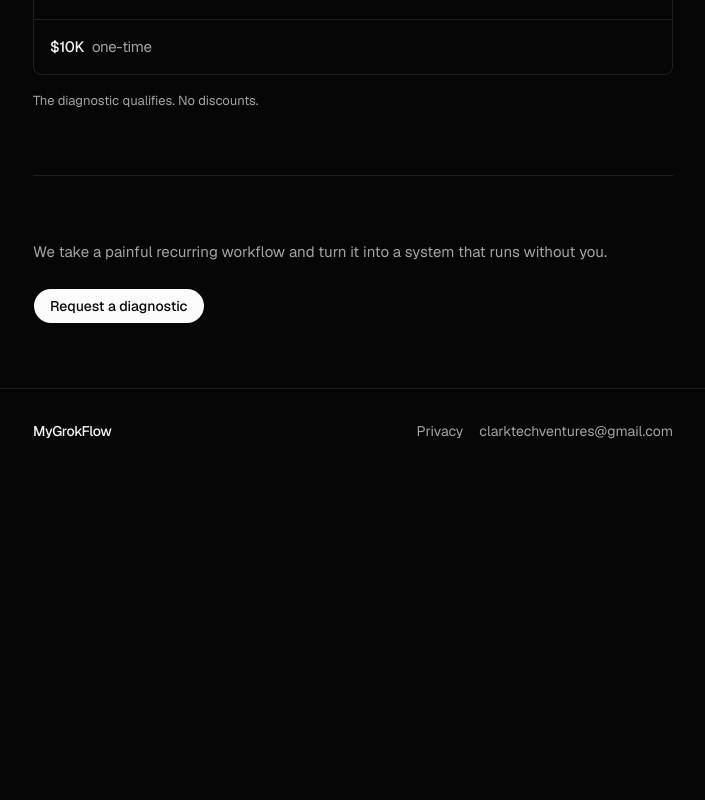
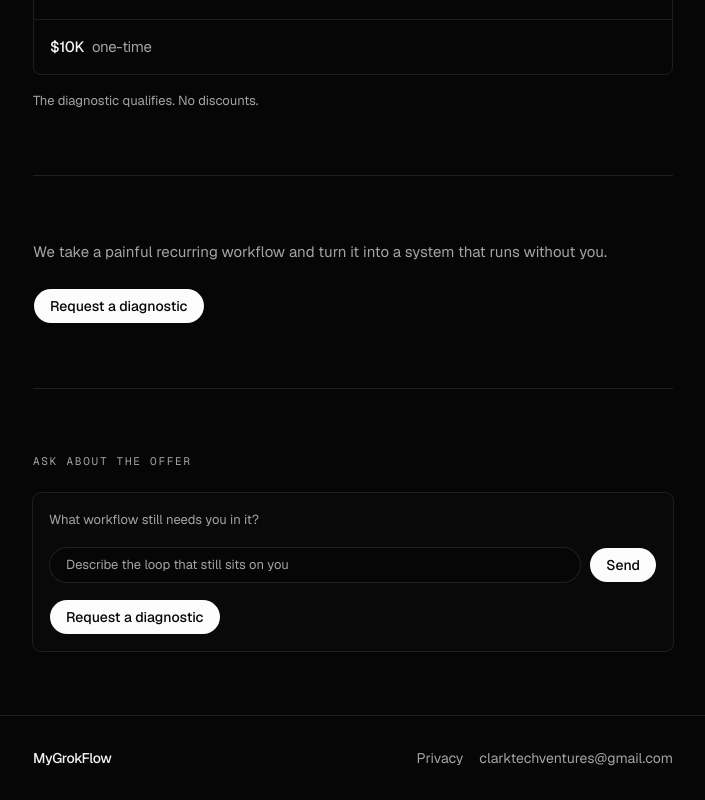
Before and after one commit to Josefusan/mygrokflow, a Next.js app: page / in a window 1280 px wide. Shown: the part 2281-3081 px from the top of the page, without its empty margins (287-992 px from the left). Before the commit the page ends 2754 px from the top, so only its background shows below. Built offline with nearby package versions, Linux system fonts and the light colour scheme.

Commit message:
Add lead chat scaffold with canned Q&A

```diff
--- a/components/landing.tsx
+++ b/components/landing.tsx
@@ -7,6 +7,7 @@ import {
   CardTitle,
 } from "@/components/ui/card";
 import { Separator } from "@/components/ui/separator";
+import { LeadChat } from "@/components/lead-chat";
 import {
   DIAGNOSTIC_EMAIL,
   DIAGNOSTIC_MAILTO,
@@ -221,6 +222,10 @@ export function Landing() {
             <Cta />
           </div>
         </section>
+
+        <Separator />
+
+        <LeadChat />
       </main>
 
       <footer className="border-t border-border">
--- /dev/null
+++ b/components/lead-chat.tsx
@@ -0,0 +1,140 @@
+"use client";
+
+import { FormEvent, useState } from "react";
+import { Button } from "@/components/ui/button";
+import { Card, CardContent } from "@/components/ui/card";
+
+const CHAT_MAILTO =
+  "mailto:clarktechventures@gmail.com?subject=Request%20a%20diagnostic";
+
+const OPENER = "What workflow still needs you in it?";
+
+const REPLIES = {
+  notFor:
+    "This isn't a prompt pack or a $99 chatbot. If you already pay for time or a team and one loop still sits on you, request a diagnostic. Otherwise this isn't for you.",
+  icp: "That's a system. Diagnostic is 15 minutes. We say yes or no, then which price.",
+  what: "We take a painful recurring workflow and turn it into a system that runs without you. Implementation included.",
+  who: "Founders who already pay a team and still wait on themselves. Engineers paid to ship product whose glue never hits it. Operators stuck on the same weekly loop.",
+  notForList: "students, hobbyists, $99 chatbot shoppers.",
+  pricing:
+    "$1,500/month, $5K one-time, $10K one-time. Diagnostic qualifies which one. No discounts.",
+  how: "Diagnostic, then build, then handoff.",
+  examples:
+    "Labeled examples, not case studies: ops reporting, recruiting screen, internal tools.",
+  unknown:
+    "I only know the offer, pricing, and who it's for. Request a diagnostic and we'll look at the actual workflow.",
+} as const;
+
+type Message = { role: "assistant" | "user"; text: string };
+
+function replyTo(raw: string): string {
+  const t = raw.toLowerCase();
+
+  if (
+    /\b(student|hobby|hobbyist|exploring|just looking|\$99|99 chatbot|chatbot shop|prompt pack)\b/.test(
+      t,
+    )
+  ) {
+    return REPLIES.notFor;
+  }
+
+  if (/\b(price|pricing|cost|\$1,?500|1,?500|5k|10k|discount)\b/.test(t)) {
+    return REPLIES.pricing;
+  }
+
+  if (/\b(what (do you|we|is)|automation|system that runs)\b/.test(t)) {
+    return REPLIES.what;
+  }
+
+  if (/\b(who|icp|audience)\b/.test(t)) {
+    return REPLIES.who;
+  }
+
+  if (/\bnot for\b/.test(t)) {
+    return REPLIES.notForList;
+  }
+
+  if (/\b(how|process|steps?|handoff)\b/.test(t)) {
+    return REPLIES.how;
+  }
+
+  if (/\b(example|ops reporting|recruiting|internal tool)\b/.test(t)) {
+    return REPLIES.examples;
+  }
+
+  if (
+    /\b(founder|engineer|operator|workflow|loop|team|bottleneck|glue)\b/.test(t)
+  ) {
+    return REPLIES.icp;
+  }
+
+  return REPLIES.unknown;
+}
+
+const sectionLabel =
+  "font-mono text-[11px] tracking-[0.16em] text-muted-foreground uppercase";
+
+export function LeadChat() {
+  const [messages, setMessages] = useState<Message[]>([
+    { role: "assistant", text: OPENER },
+  ]);
+  const [draft, setDraft] = useState("");
+
+  function onSubmit(event: FormEvent<HTMLFormElement>) {
+    event.preventDefault();
+    const text = draft.trim();
+    if (!text) return;
+
+    setMessages((current) => [
+      ...current,
+      { role: "user", text },
+      { role: "assistant", text: replyTo(text) },
+    ]);
+    setDraft("");
+  }
+
+  return (
+    <section id="chat" className="fade-in scroll-mt-12 py-16">
+      <h2 className={sectionLabel}>Ask about the offer</h2>
+      <Card className="mt-6 rounded-lg p-4">
+        <CardContent className="p-0">
+          <div className="grid gap-3" aria-live="polite">
+            {messages.map((message, index) => (
+              <p
+                key={`${message.role}-${index}`}
+                className={
+                  message.role === "user"
+                    ? "text-[13px] leading-relaxed text-foreground"
+                    : "text-[13px] leading-relaxed text-muted-foreground"
+                }
+              >
+                {message.text}
+              </p>
+            ))}
+          </div>
+          <form className="mt-4 flex flex-wrap gap-2" onSubmit={onSubmit}>
+            <label className="sr-only" htmlFor="lead-chat-input">
+              Your question
+            </label>
+            <input
+              id="lead-chat-input"
+              value={draft}
+              onChange={(event) => setDraft(event.target.value)}
+              placeholder="Describe the loop that still sits on you"
+              autoComplete="off"
+              className="h-9 min-w-0 flex-1 rounded-full border border-border bg-background px-4 text-[13px] text-foreground outline-none placeholder:text-muted-foreground focus-visible:border-ring"
+            />
+            <Button type="submit" className="h-9 rounded-full px-4">
+              Send
+            </Button>
+          </form>
+          <div className="mt-4">
+            <Button asChild className="h-9 rounded-full px-4">
+              <a href={CHAT_MAILTO}>Request a diagnostic</a>
+            </Button>
+          </div>
+        </CardContent>
+      </Card>
+    </section>
+  );
+}
```
